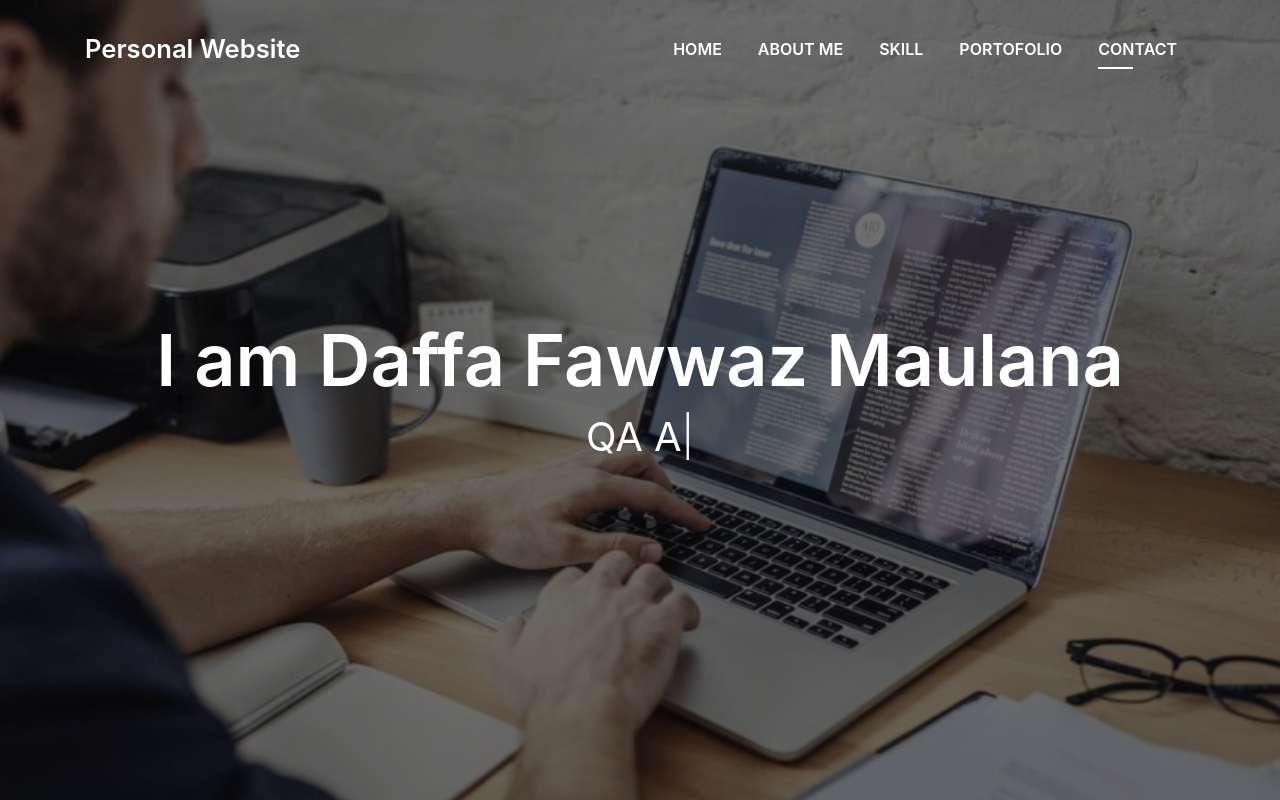
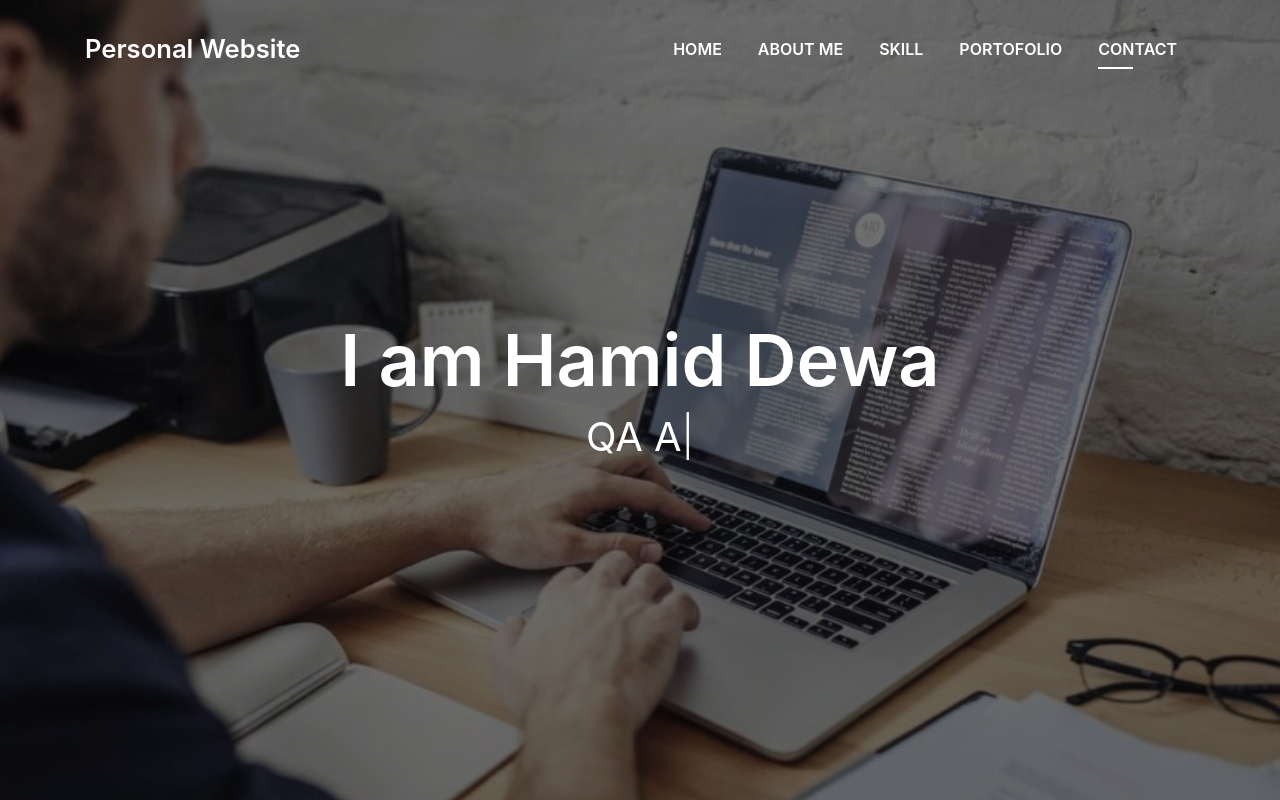
Before and after one commit to hamiddewa/hamiddewa.github.io, a plain HTML site: page index.html in a window 1280 px wide. Shown: the top 800 px of the page. Drawn offline with Linux system fonts and the light colour scheme; files whose address does not match are found by name.

Commit message:
change 2

```diff
--- a/index.html
+++ b/index.html
@@ -110,7 +110,7 @@ ul.timeline > li:before {
     <div class="intro-content display-table">
       <div class="table-cell">
         <div class="container">
-          <h1 class="intro-title mb-1">I am Daffa Fawwaz Maulana</h1>
+          <h1 class="intro-title mb-1">I am Hamid Dewa</h1>
           <p class="intro-subtitle"><span class="text-slider-items">Software Quality Assurance, SDET, QA Automation, QA Manual </span><strong class="text-slider"></strong></p>
         </div>
       </div>
```
